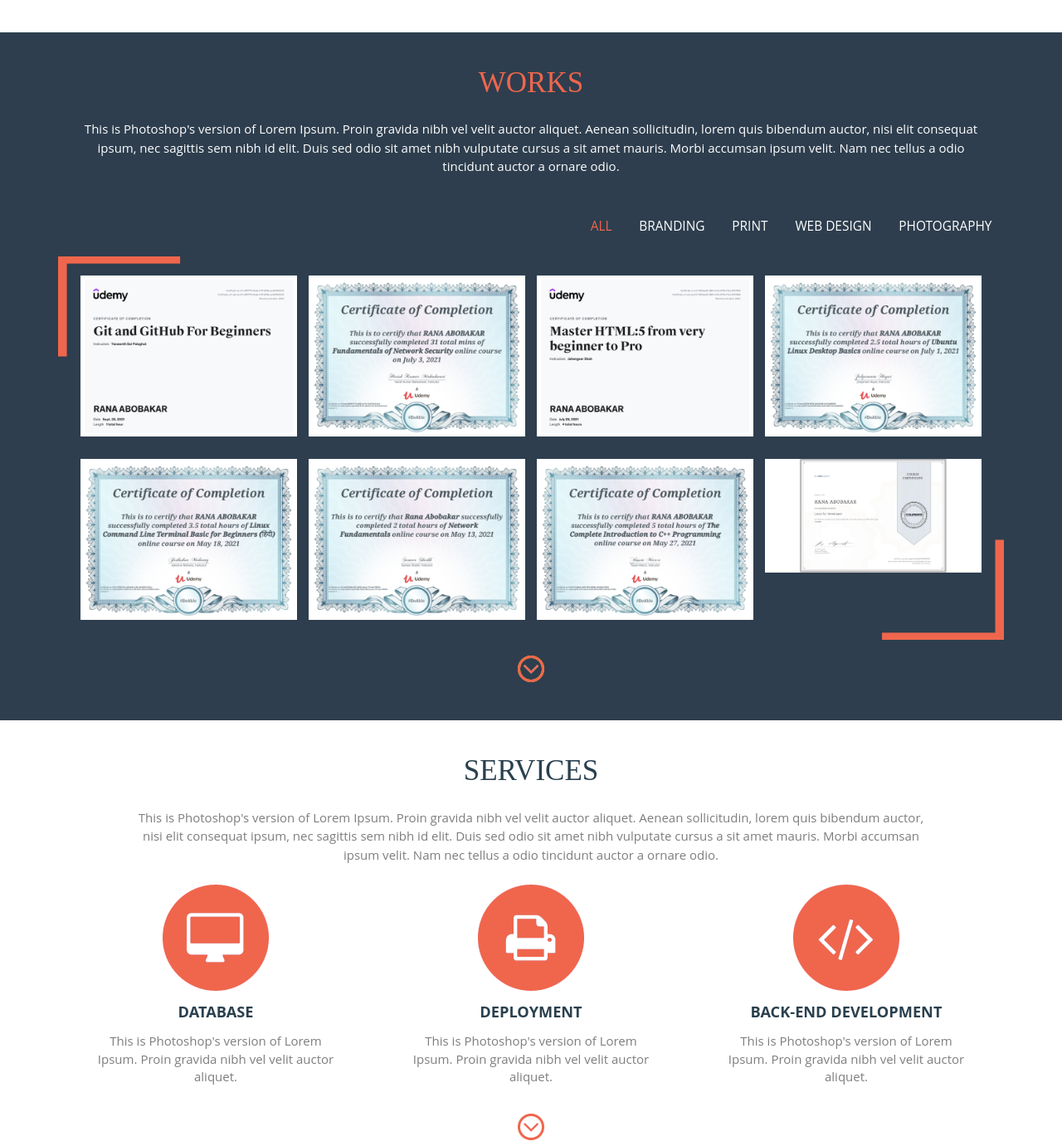
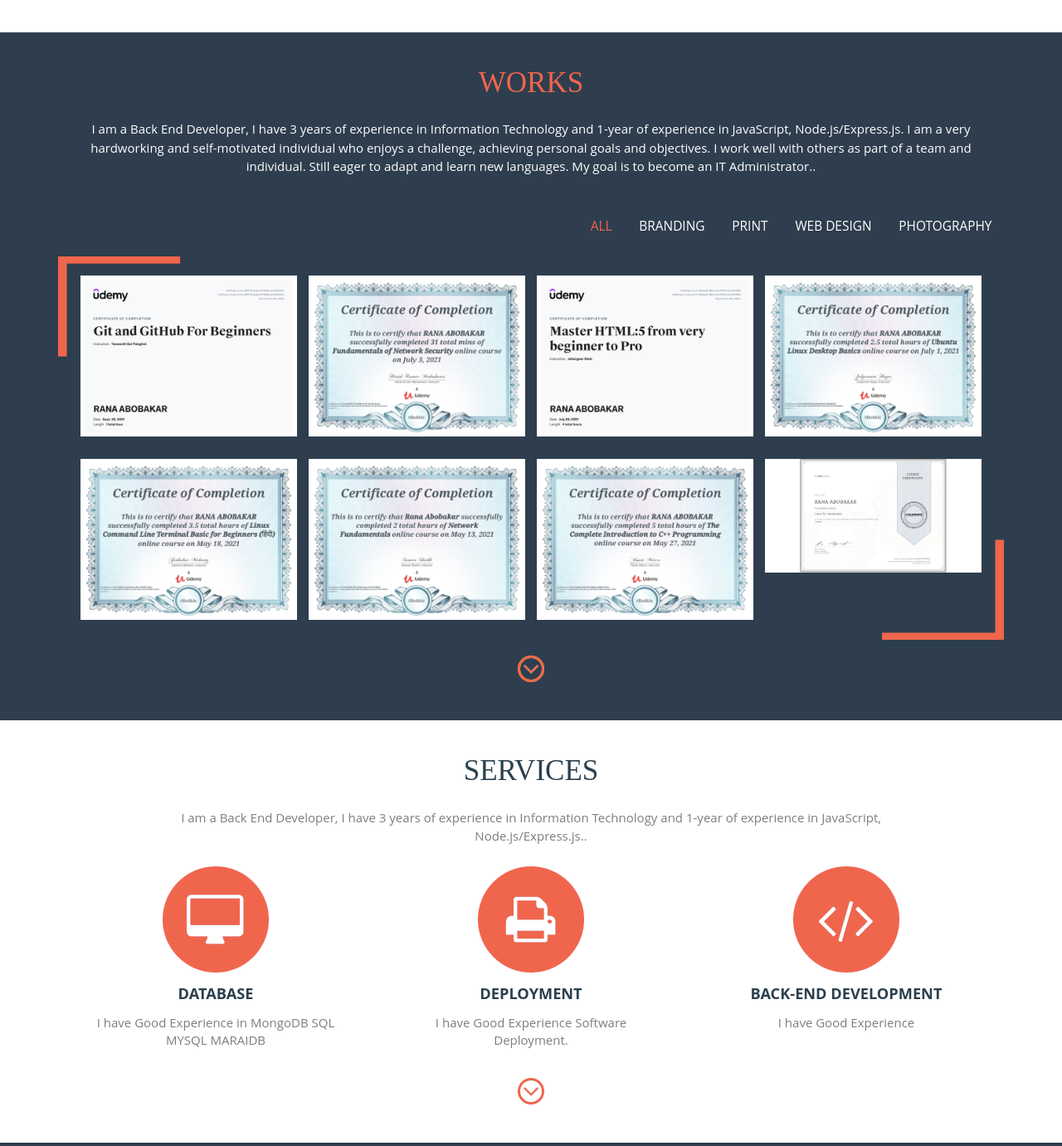
Before and after one commit to ABOBAKAR-IT/abobakar.me, a plain HTML site: page index.html in a window 1280 px wide. Shown: the part 1279-2660 px from the top of the page at 83% size. Drawn offline with Linux system fonts and the light colour scheme.

Commit message:
some change

```diff
--- a/css/style.css
+++ b/css/style.css
@@ -693,7 +693,7 @@ h2.resp-accordion {
 	height: 100%;
 	display: block;
 	background-color: #ef664d;
-	animation: progress 1s 5s infinite
+	animation: progress 5s  infinite
 }
 
 @keyframes progress {
--- a/index.html
+++ b/index.html
@@ -236,7 +236,7 @@ Smartphone Compatible web template, free webdesigns for Nokia, Samsung, LG, Sony
 	<div class="works-section" id="work" id="work">
 	   <div class="works-header">
 			<h3>works</h3>
-				<p>This is Photoshop's version  of Lorem Ipsum. Proin gravida nibh vel velit auctor aliquet. Aenean sollicitudin, lorem quis bibendum auctor, nisi elit consequat ipsum, nec sagittis sem nibh id elit. Duis sed odio sit amet nibh vulputate cursus a sit amet mauris. Morbi accumsan ipsum velit. Nam nec tellus a odio tincidunt auctor a ornare odio. </p>
+				<p>I am a Back End Developer, I have 3 years of experience in Information Technology and 1-year of experience in JavaScript, Node.js/Express.js. I am a very hardworking and self-motivated individual who enjoys a challenge, achieving personal goals and objectives. I work well with others as part of a team and individual. Still eager to adapt and learn new languages. My goal is to become an IT Administrator.. </p>
 		</div>
 		<div class="portfolio-section-bottom-row" id="portfolio">
 			<div class="container">
@@ -427,23 +427,23 @@ Smartphone Compatible web template, free webdesigns for Nokia, Samsung, LG, Sony
 			<div class="container">
 			<div class="services-header">
 				<h3>services</h3>
-					<p>This is Photoshop's version  of Lorem Ipsum. Proin gravida nibh vel velit auctor aliquet. Aenean sollicitudin, lorem quis bibendum auctor, nisi elit consequat ipsum, nec sagittis sem nibh id elit. Duis sed odio sit amet nibh vulputate cursus a sit amet mauris. Morbi accumsan ipsum velit. Nam nec tellus a odio tincidunt auctor a ornare odio. </p>
+					<p>I am a Back End Developer, I have 3 years of experience in Information Technology and 1-year of experience in JavaScript, Node.js/Express.js.. </p>
 			</div>
 			<div class="services-sectiongrids">
 				<div class="col-md-4 services-grid">
 					<img src="images/img1.png" alt=""/>
 					<h4>DataBase</h4>
-					<p>This is Photoshop's version  of Lorem Ipsum. Proin gravida nibh vel velit auctor aliquet.</p>
+					<p>I have Good Experience in MongoDB SQL MYSQL MARAIDB </p>
 				</div>
 				<div class="col-md-4 services-grid">
 					<img src="images/img2.png" alt=""/>
 					<h4>Deployment</h4>
-					<p>This is Photoshop's version  of Lorem Ipsum. Proin gravida nibh vel velit auctor aliquet.</p>
+					<p>I have Good Experience Software Deployment.</p>
 				</div>
 				<div class="col-md-4 services-grid">
 					<img src="images/img3.png" alt=""/>
 					<h4>Back-end development</h4>
-					<p>This is Photoshop's version  of Lorem Ipsum. Proin gravida nibh vel velit auctor aliquet.</p>
+					<p>I have Good Experience</p>
 				</div>
 				<div class="clearfix"></div>
 				<div class="arrow1">
```
